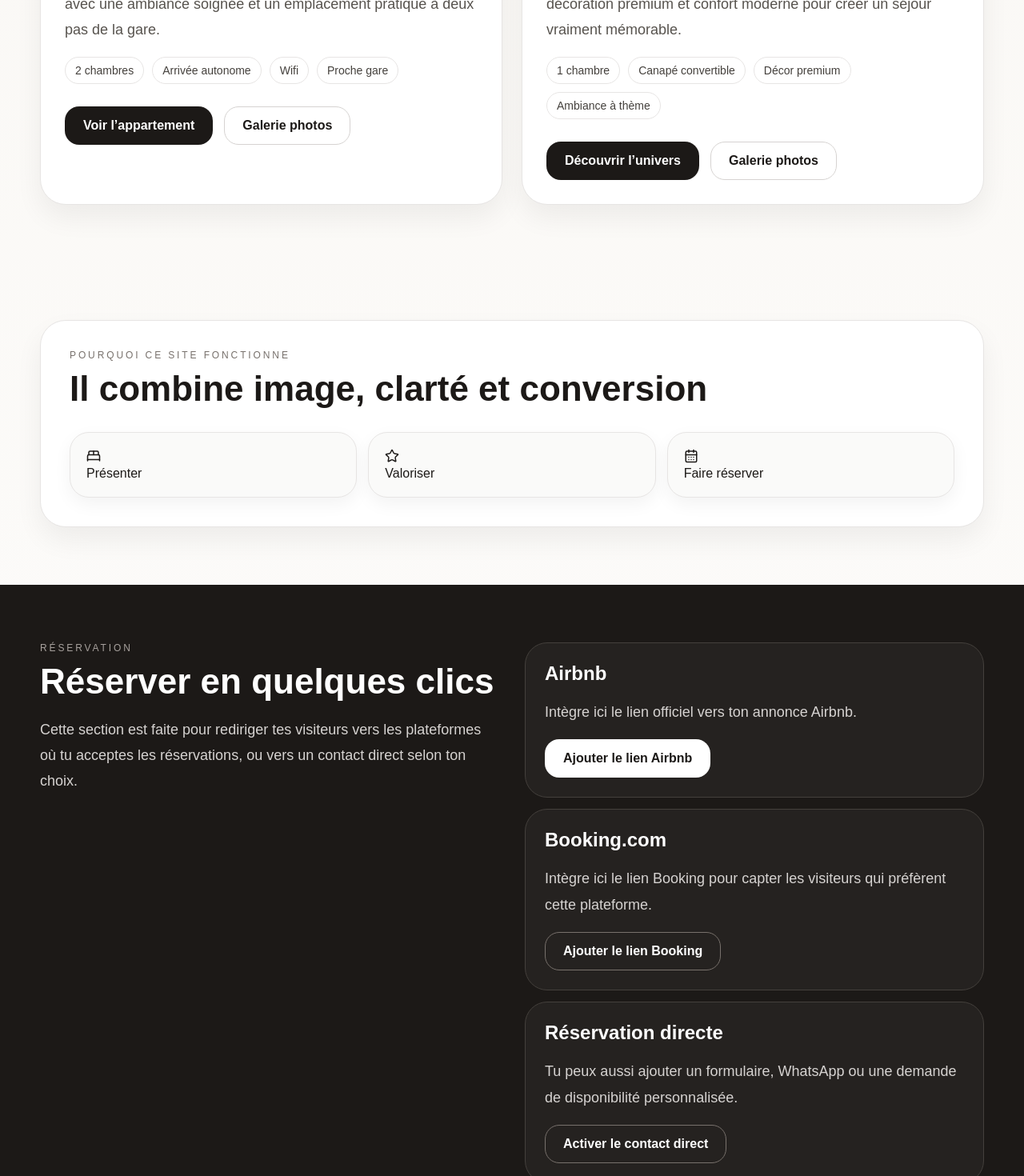
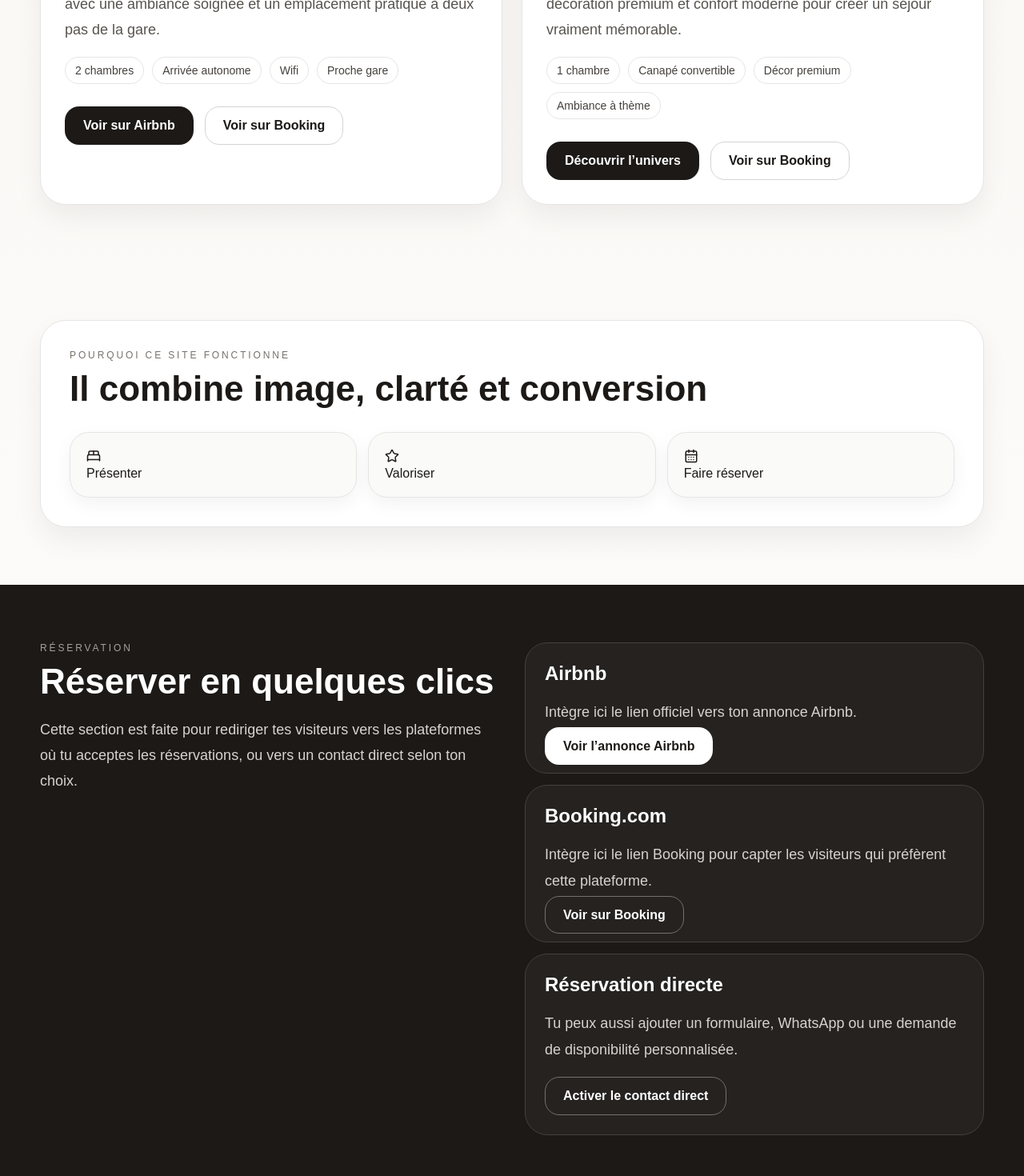
Before and after one commit to htshabitats-gg/hts-habitat, a Next.js app: page / in a window 1280 px wide. Shown: the part 2020-3490 px from the top of the page at 80% size. Built offline with nearby package versions, Linux system fonts and the light colour scheme.

Commit message:
Update page.js

```diff
--- a/app/page.js
+++ b/app/page.js
@@ -21,7 +21,11 @@ const listings = [
     "Un logement pensé pour un séjour simple, fluide et agréable, avec une ambiance soignée et un emplacement pratique à deux pas de la gare.",
   badge: "Élégance cosy",
   features: ["2 chambres", "Arrivée autonome", "Wifi", "Proche gare"],
-    cta: "Voir l’appartement",
+  cta: "Voir sur Airbnb",
+  airbnbLink:
+    "https://www.airbnb.fr/rooms/1318746957534184033?check_in=2026-04-13&check_out=2026-04-15&search_mode=regular_search&source_impression_id=p3_1775919968_P334TeVqH54SGqBN&previous_page_section_name=1000&federated_search_id=5d43edd3-c065-48b5-b778-9ed0efaf96e5",
+  bookingLink:
+    "https://www.booking.com/hotel/fr/appartements-proche-de-la-gare-narbonne.fr.html?label=fr-fr-booking-desktop-DCpBIW3k2*WIo8XuzMdB9AS652796013276%3Apl%3Ata%3Ap1%3Ap2%3Aac%3Aap%3Aneg%3Afi%3Atikwd-65526620%3Alp9054989%3Ali%3Adec%3Adm&aid=2311236&ucfs=1&arphpl=1&checkin=2026-04-13&checkout=2026-04-15&dest_id=900039110&dest_type=city&group_adults=2&req_adults=2&no_rooms=2&group_children=0&req_children=0&hpos=10&hapos=10&sr_order=popularity&srpvid=99366a431db705bb&srepoch=1775920015&all_sr_blocks=1331530101_405680895_5_0_0&highlighted_blocks=1331530101_405680895_5_0_0&matching_block_id=1331530101_405680895_5_0_0&sr_pri_blocks=1331530101_405680895_5_0_0__21218&from=searchresults",
 },
   {
     title: "Rome Antique Moderne",
@@ -182,8 +186,22 @@ export default function HomePage() {
                   ))}
                 </div>
                 <div className="button-row">
-                  <button className="btn btn-dark">{listing.cta}</button>
-                  <button className="btn btn-light">Galerie photos</button>
+  <a
+    href={listing.airbnbLink || "#"}
+    target="_blank"
+    rel="noreferrer"
+    className="btn btn-dark"
+  >
+    {listing.cta}
+  </a>
+  <a
+    href={listing.bookingLink || "#"}
+    target="_blank"
+    rel="noreferrer"
+    className="btn btn-light"
+  >
+    Voir sur Booking
+  </a>
 </div>
               </div>
             </article>
@@ -232,12 +250,26 @@ export default function HomePage() {
             <div className="reservation-card">
               <div className="reservation-title">Airbnb</div>
               <p>Intègre ici le lien officiel vers ton annonce Airbnb.</p>
-              <button className="btn btn-white">Ajouter le lien Airbnb</button>
+            <a
+  href="https://www.airbnb.fr/rooms/1318746957534184033?check_in=2026-04-13&check_out=2026-04-15&search_mode=regular_search&source_impression_id=p3_1775919968_P334TeVqH54SGqBN&previous_page_section_name=1000&federated_search_id=5d43edd3-c065-48b5-b778-9ed0efaf96e5"
+  target="_blank"
+  rel="noreferrer"
+  className="btn btn-white"
+>
+  Voir l’annonce Airbnb
+</a>
             </div>
             <div className="reservation-card">
               <div className="reservation-title">Booking.com</div>
               <p>Intègre ici le lien Booking pour capter les visiteurs qui préfèrent cette plateforme.</p>
-              <button className="btn btn-outline-light">Ajouter le lien Booking</button>
+              <a
+  href="https://www.booking.com/hotel/fr/appartements-proche-de-la-gare-narbonne.fr.html?label=fr-fr-booking-desktop-DCpBIW3k2*WIo8XuzMdB9AS652796013276%3Apl%3Ata%3Ap1%3Ap2%3Aac%3Aap%3Aneg%3Afi%3Atikwd-65526620%3Alp9054989%3Ali%3Adec%3Adm&aid=2311236&ucfs=1&arphpl=1&checkin=2026-04-13&checkout=2026-04-15&dest_id=900039110&dest_type=city&group_adults=2&req_adults=2&no_rooms=2&group_children=0&req_children=0&hpos=10&hapos=10&sr_order=popularity&srpvid=99366a431db705bb&srepoch=1775920015&all_sr_blocks=1331530101_405680895_5_0_0&highlighted_blocks=1331530101_405680895_5_0_0&matching_block_id=1331530101_405680895_5_0_0&sr_pri_blocks=1331530101_405680895_5_0_0__21218&from=searchresults"
+  target="_blank"
+  rel="noreferrer"
+  className="btn btn-outline-light"
+>
+  Voir sur Booking
+</a>
             </div>
             <div className="reservation-card">
               <div className="reservation-title">Réservation directe</div>
@@ -285,8 +317,8 @@ export default function HomePage() {
           </div>
 
           <div className="contact-card">
-            <div className="contact-line"><Mail size={18} /><span>contact@htshabitat.fr</span></div>
-            <div className="contact-line"><Phone size={18} /><span>+33 6 00 00 00 00</span></div>
+            <div className="contact-line"><Mail size={18} /><span>greg.hosteins@gmail.com</span></div>
+            <div className="contact-line"><Phone size={18} /><span>06.01.38.04.41</span></div>
             <div className="contact-line"><Train size={18} /><span>Narbonne, proche gare et centre-ville</span></div>
             <div className="contact-action">
               <button className="btn btn-dark">Demander une mise en ligne</button>
```
Lines whose indentation alone changed are shown as unchanged.
